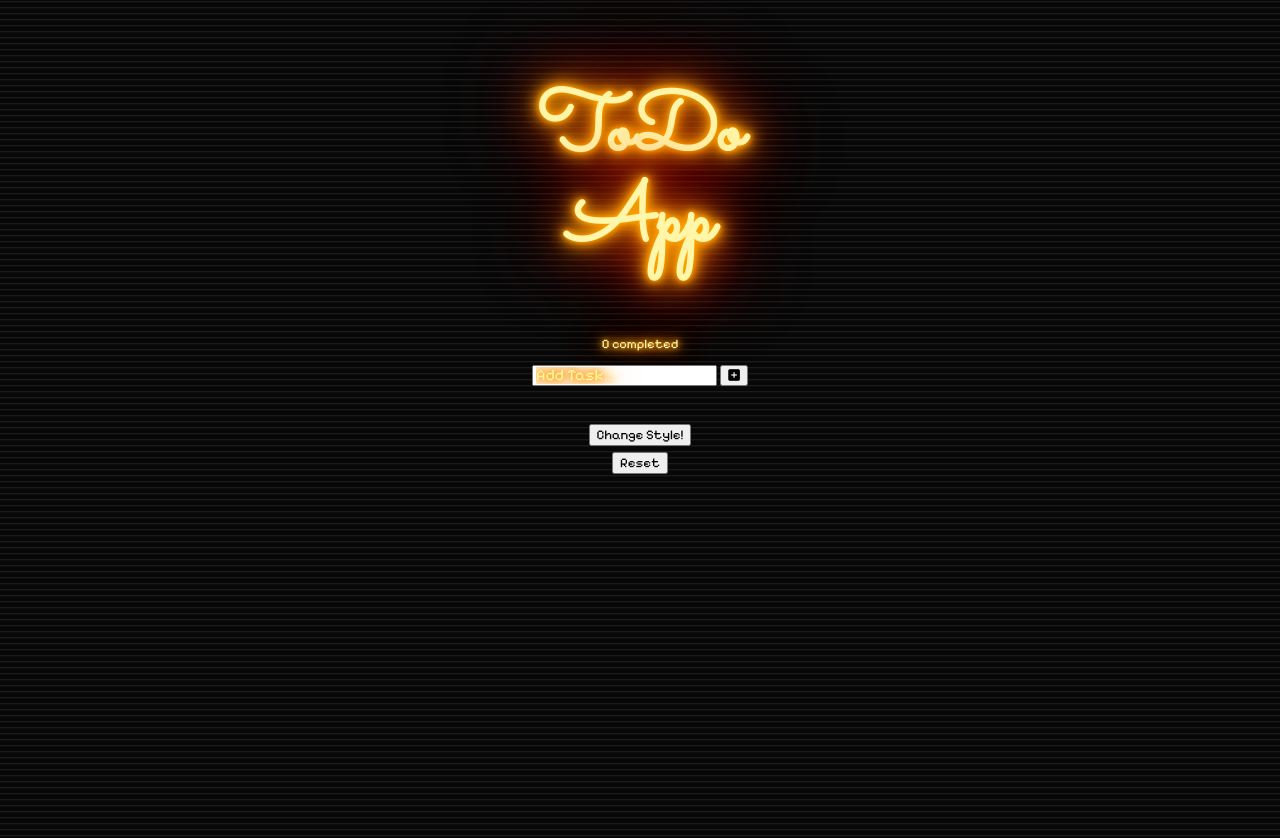
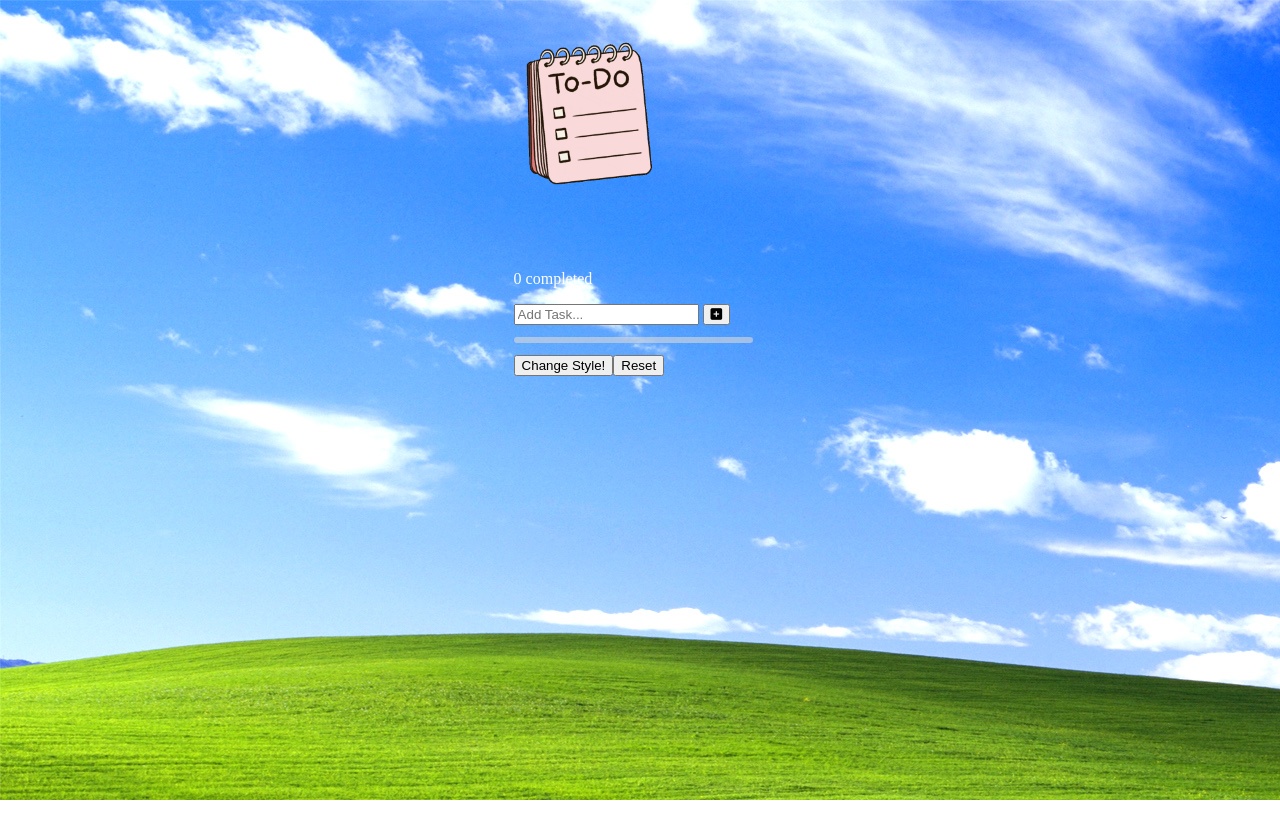
Before and after one commit to JrSchoolAccount/ToDo-CSS, a plain HTML site: page index.html in a window 1280 px wide. Shown: the top 838 px of the page. After the commit the page ends 800 px from the top, so only its background shows below. Drawn offline with Linux system fonts and the light colour scheme.

Commit message:
Added alternative style

```diff
--- a/css/altStyle.css
+++ b/css/altStyle.css
@@ -0,0 +1,50 @@
+* {
+}
+
+h1 {
+  visibility: hidden;
+}
+
+body {
+  background-image: url("/windows_xp.jpg");
+}
+
+.container {
+  padding: 30px 0px 0px 40%;
+  text-align: left;
+}
+
+ul {
+  background: rgba(219, 217, 217, 0.6);
+  width: 25%;
+  padding: 3px 25px;
+  border-radius: 9px;
+  font-size: 12px;
+  font-family: Arial, Helvetica, sans-serif;
+  font-weight: bold;
+}
+
+p {
+  color: white;
+}
+
+img {
+  display: block;
+  width: 20%;
+  height: 50%;
+  padding-bottom: -20px;
+}
+
+span {
+  margin-right: 10px;
+  cursor: pointer;
+}
+
+button {
+  cursor: pointer;
+}
+
+.completed {
+  text-decoration: line-through;
+  color: grey;
+}
--- a/css/styles.css
+++ b/css/styles.css
@@ -169,3 +169,10 @@ button {
   text-decoration: line-through;
   color: grey;
 }
+
+img {
+  visibility: hidden;
+  width: 0;
+  height: 0;
+  padding-bottom: 0px;
+}
--- a/index.html
+++ b/index.html
@@ -4,7 +4,7 @@
     <meta charset="UTF-8" />
     <meta name="viewport" content="width=device-width, initial-scale=1.0" />
     <title>-ToDo App-</title>
-    <link rel="stylesheet" href="./css/styles.css" id="css" />
+    <link rel="stylesheet" href="./css/altStyle.css" id="css" />
     <!-- Icons -->
     <link
       rel="stylesheet"
@@ -20,6 +20,7 @@
   </head>
   <body>
     <div class="container">
+      <img src="/todo-pad.gif" alt="" />
       <h1>ToDo App</h1>
       <p>0 completed</p>
       <div>
```
Also changed, not shown: todo-pad.gif (added), windows_xp.jpg (added).
